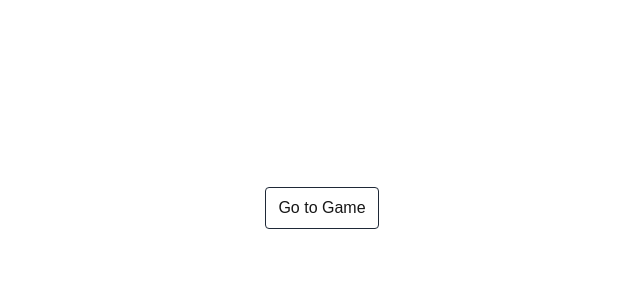
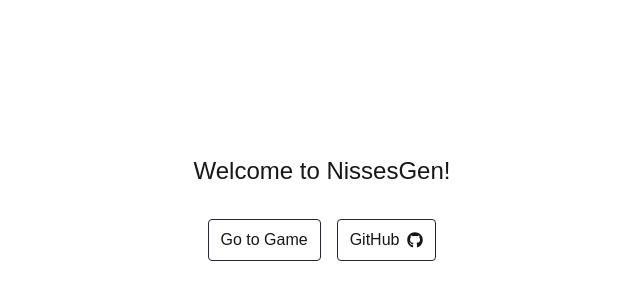
Before and after one commit to enyineer/nissesgen, a Next.js app: page / in a window 1280 px wide. Shown: the part 192-492 px from the top of the page, without its empty margins (318-958 px from the left). Built offline with nearby package versions, Linux system fonts and the light colour scheme.

Commit message:
Update landing page

```diff
--- a/app/page.tsx
+++ b/app/page.tsx
@@ -1,9 +1,20 @@
+import { FaGithub } from "react-icons/fa";
 import LinkButton from "../components/buttons/linkButton";
 
 export default function Home() {
   return (
-    <div className="h-screen w-screen flex items-center justify-center">
-      <LinkButton href="/game">Go to Game</LinkButton>
+    <div className="h-screen w-screen flex flex-col items-center justify-center gap-8">
+      <h1 className="text-2xl">Welcome to NissesGen!</h1>
+      <div className="flex gap-4">
+        <LinkButton href="/game">Go to Game</LinkButton>
+        <LinkButton
+          href="https://github.com/enyineer/nissesgen/"
+          className="flex gap-2 items-center"
+        >
+          <div>GitHub</div>
+          <FaGithub />
+        </LinkButton>
+      </div>
     </div>
   );
 }
```
